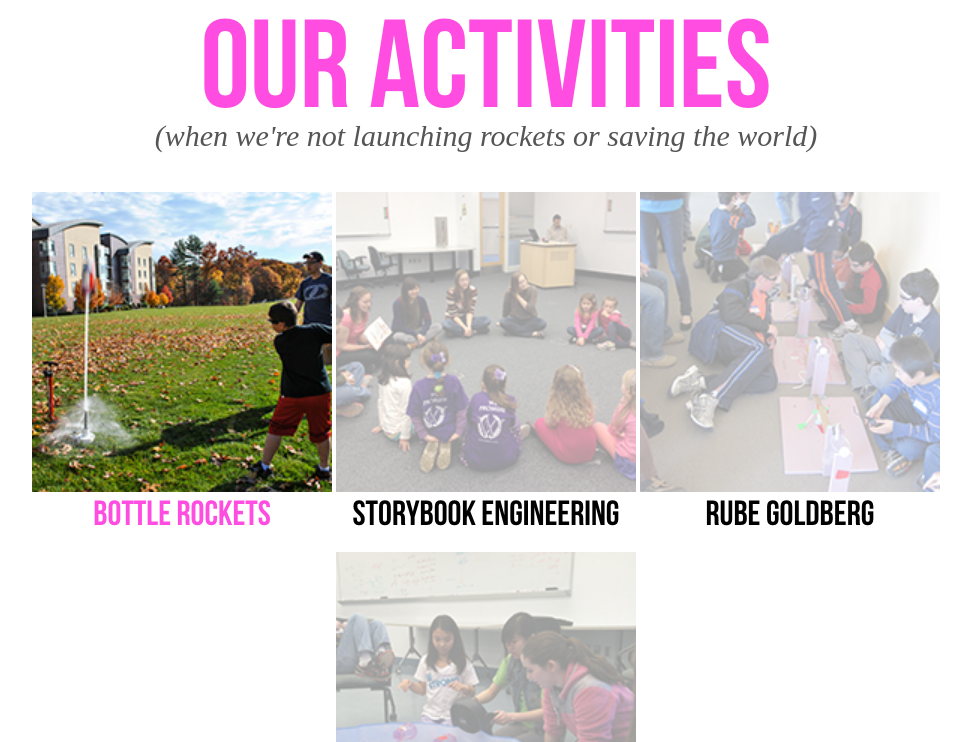
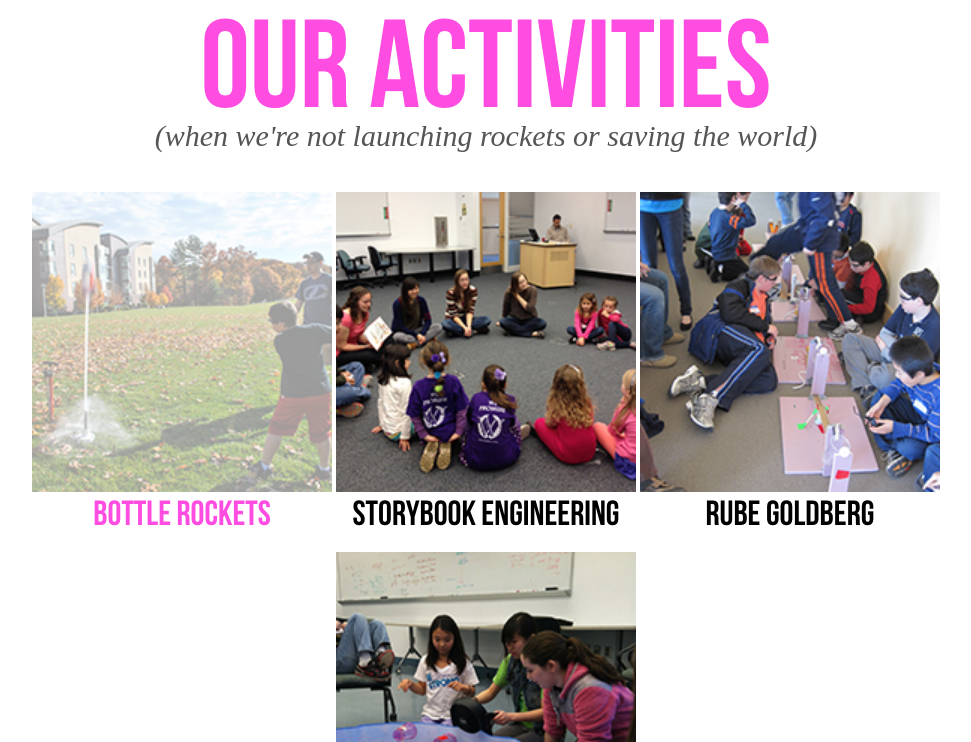
Before and after one commit to eDiscovery/eDiscovery.github.io, a plain HTML site: page index.html in a window 1280 px wide. In both pictures the pointer is over the picture 336 px from the left and 1978 px from the top of the page. Shown: the part 1636-2378 px from the top of the page, without its empty margins (154-1125 px from the left). Drawn offline with nearby package versions, Linux system fonts and the light colour scheme; a web font is replaced by a local one.

Commit message:
flipped opacities

```diff
--- a/main.css
+++ b/main.css
@@ -79,14 +79,9 @@
   height: 10px;
 }
 
-.activity .image {
+.activity:hover .image {
   opacity:0.40;
   filter:alpha(opacity=40);
-}
-
-.activity:hover .image {
-  opacity:1.0;
-  filter:alpha(opacity=100);
 }
 
 .activity:hover .description {
```
